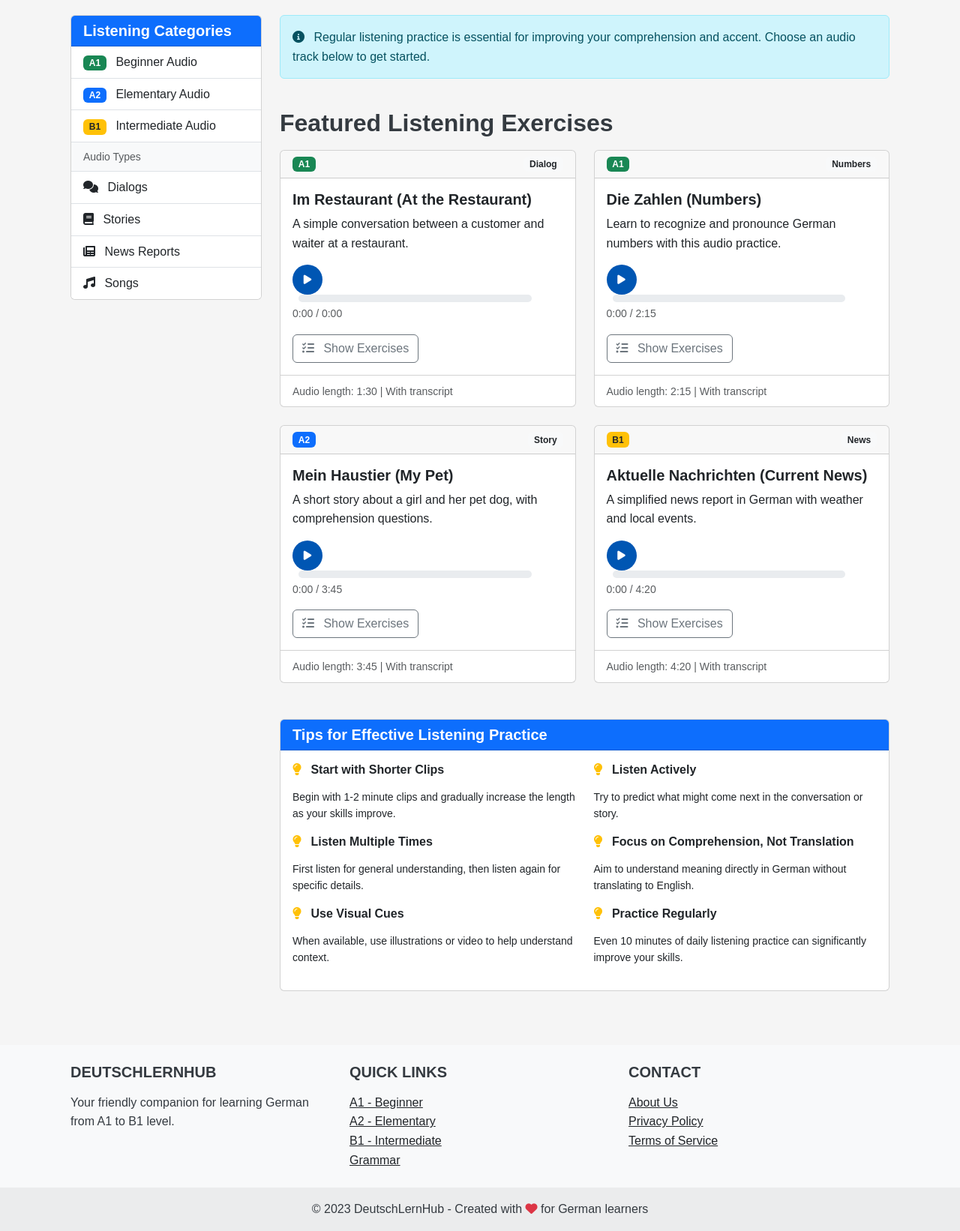
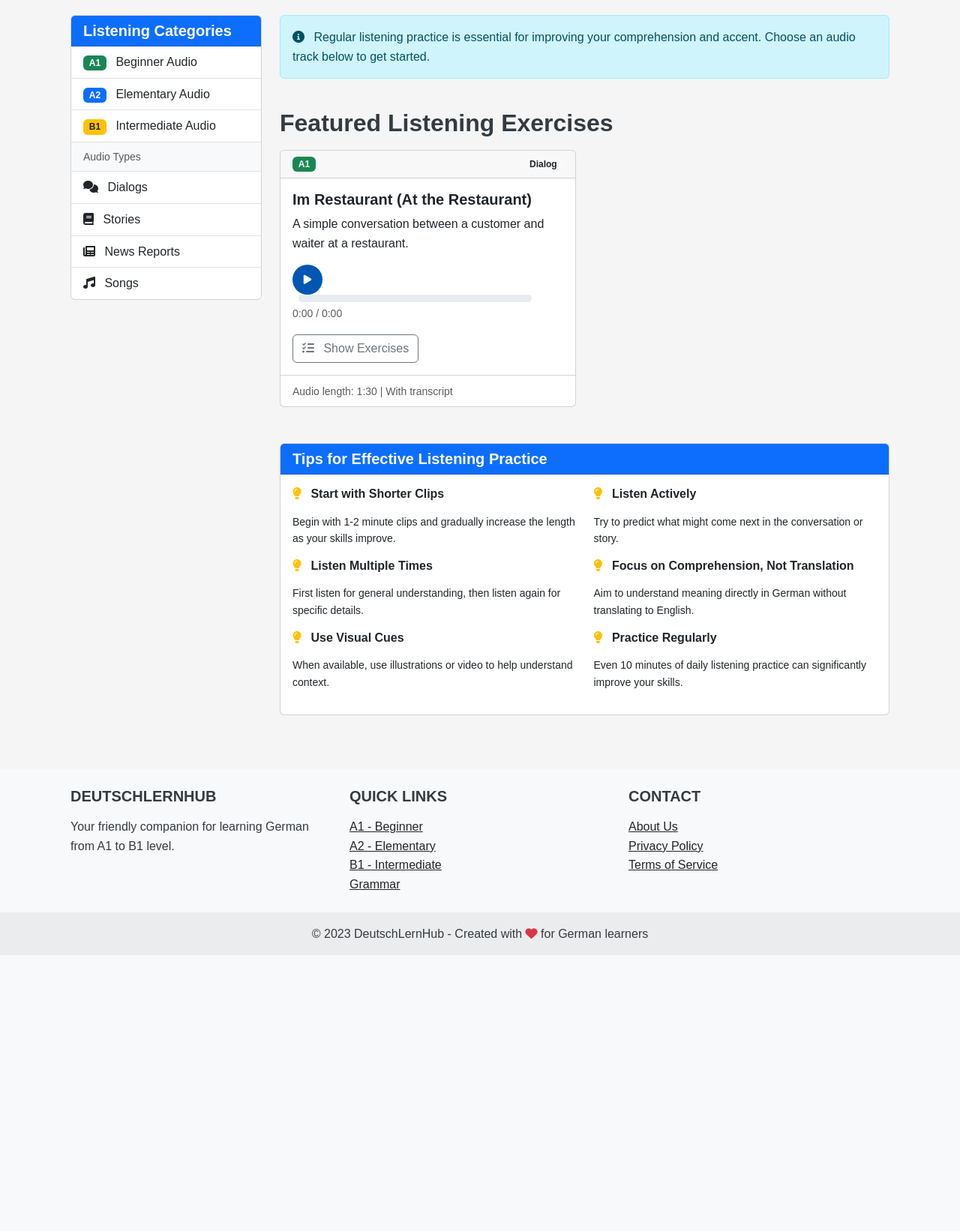
Before and after one commit to birajm/DEUTSCHLERNHUBNEW, a Flask app: page /listening in a window 1280 px wide. Shown: the part 271-1913 px from the top of the page at 75% size. After the commit the page ends 1545 px from the top, so only its background shows below. Run offline with Flask 3, Linux system fonts and the light colour scheme.

Commit message:
Assistant checkpoint: Remove duplicate listening exercises
Assistant generated file changes:
- templates/listening/index.html: Remove duplicate listening exercises

---

User prompt:

delete this template from listening section i have told to add resources and content for existing template not to create new and you have created same same two times. A1
Numbers
Die Zahlen (Numbers)
Learn to recognize and pronounce German numbers with this audio practice.

0:00 / 2:15
Audio length: 2:15 | With transcript
A2
Story
Mein Haustier (My Pet)
A short story about a girl and her pet dog, with comprehension questions.

0:00 / 3:45
Audio length: 3:45 | With transcript
B1
News
Aktuelle Nachrichten (Current News)
A simplified news report in German with weather and local events.

0: 00 / 4:20
Replit-Commit-Author: Assistant
Replit-Commit-Session-Id: 65e28d07-058f-4e5b-aa68-5d59dca3a3f0

```diff
--- a/templates/listening/index.html
+++ b/templates/listening/index.html
@@ -103,93 +103,6 @@
                         </div>
                     </div>
                 </div>
-
-                <!-- Listening Card 2 -->
-                <div class="col">
-                    <div class="card h-100">
-                        <div class="card-header d-flex justify-content-between align-items-center">
-                            <span class="badge bg-success">A1</span>
-                            <span class="badge bg-light text-dark">Numbers</span>
-                        </div>
-                        <div class="card-body">
-                            <h5 class="card-title">Die Zahlen (Numbers)</h5>
-                            <p class="card-text">Learn to recognize and pronounce German numbers with this audio practice.</p>
-                            <div class="audio-player mt-3 mb-2">
-                                <button class="btn btn-sm btn-primary audio-play-btn" onclick="alert('This feature is coming soon!')">
-                                    <i class="fas fa-play"></i>
-                                </button>
-                                <div class="progress ms-2" style="height: 10px; width: calc(100% - 50px);">
-                                    <div class="progress-bar" role="progressbar" style="width: 0%"></div>
-                                </div>
-                                <small class="text-muted d-block mt-1">0:00 / 2:15</small>
-                            </div>
-                            <button class="btn btn-outline-secondary mt-2" onclick="alert('This feature is coming soon!')">
-                                <i class="fas fa-tasks me-2"></i> Show Exercises
-                            </button>
-                        </div>
-                        <div class="card-footer bg-transparent">
-                            <small class="text-muted">Audio length: 2:15 | With transcript</small>
-                        </div>
-                    </div>
-                </div>
-
-                <!-- Listening Card 3 -->
-                <div class="col">
-                    <div class="card h-100">
-                        <div class="card-header d-flex justify-content-between align-items-center">
-                            <span class="badge bg-primary">A2</span>
-                            <span class="badge bg-light text-dark">Story</span>
-                        </div>
-                        <div class="card-body">
-                            <h5 class="card-title">Mein Haustier (My Pet)</h5>
-                            <p class="card-text">A short story about a girl and her pet dog, with comprehension questions.</p>
-                            <div class="audio-player mt-3 mb-2">
-                                <button class="btn btn-sm btn-primary audio-play-btn" onclick="alert('This feature is coming soon!')">
-                                    <i class="fas fa-play"></i>
-                                </button>
-                                <div class="progress ms-2" style="height: 10px; width: calc(100% - 50px);">
-                                    <div class="progress-bar" role="progressbar" style="width: 0%"></div>
-                                </div>
-                                <small class="text-muted d-block mt-1">0:00 / 3:45</small>
-                            </div>
-                            <button class="btn btn-outline-secondary mt-2" onclick="alert('This feature is coming soon!')">
-                                <i class="fas fa-tasks me-2"></i> Show Exercises
-                            </button>
-                        </div>
-                        <div class="card-footer bg-transparent">
-                            <small class="text-muted">Audio length: 3:45 | With transcript</small>
-                        </div>
-                    </div>
-                </div>
-
-                <!-- Listening Card 4 -->
-                <div class="col">
-                    <div class="card h-100">
-                        <div class="card-header d-flex justify-content-between align-items-center">
-                            <span class="badge bg-warning text-dark">B1</span>
-                            <span class="badge bg-light text-dark">News</span>
-                        </div>
-                        <div class="card-body">
-                            <h5 class="card-title">Aktuelle Nachrichten (Current News)</h5>
-                            <p class="card-text">A simplified news report in German with weather and local events.</p>
-                            <div class="audio-player mt-3 mb-2">
-                                <button class="btn btn-sm btn-primary audio-play-btn" onclick="alert('This feature is coming soon!')">
-                                    <i class="fas fa-play"></i>
-                                </button>
-                                <div class="progress ms-2" style="height: 10px; width: calc(100% - 50px);">
-                                    <div class="progress-bar" role="progressbar" style="width: 0%"></div>
-                                </div>
-                                <small class="text-muted d-block mt-1">0:00 / 4:20</small>
-                            </div>
-                            <button class="btn btn-outline-secondary mt-2" onclick="alert('This feature is coming soon!')">
-                                <i class="fas fa-tasks me-2"></i> Show Exercises
-                            </button>
-                        </div>
-                        <div class="card-footer bg-transparent">
-                            <small class="text-muted">Audio length: 4:20 | With transcript</small>
-                        </div>
-                    </div>
-                </div>
             </div>
 
             <!-- Listening tips section -->
```
